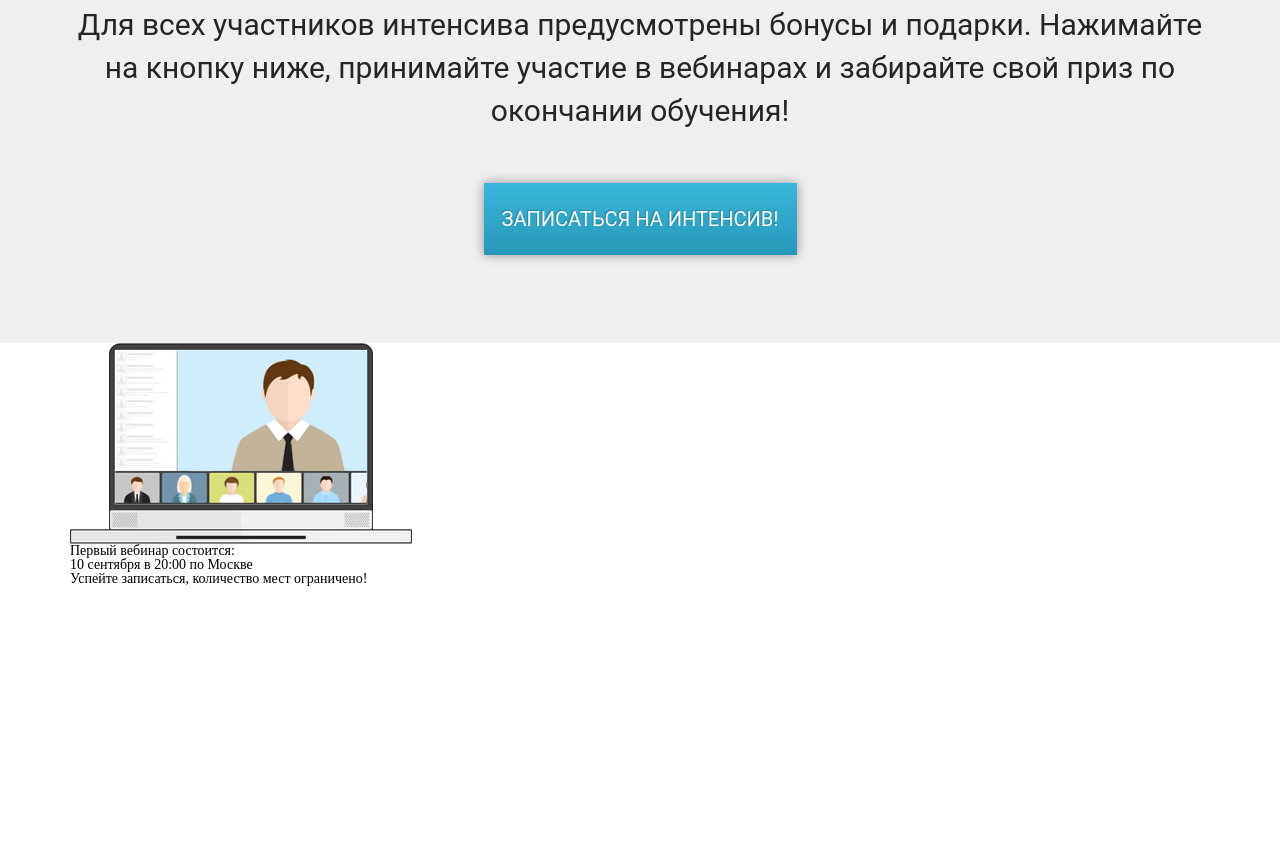
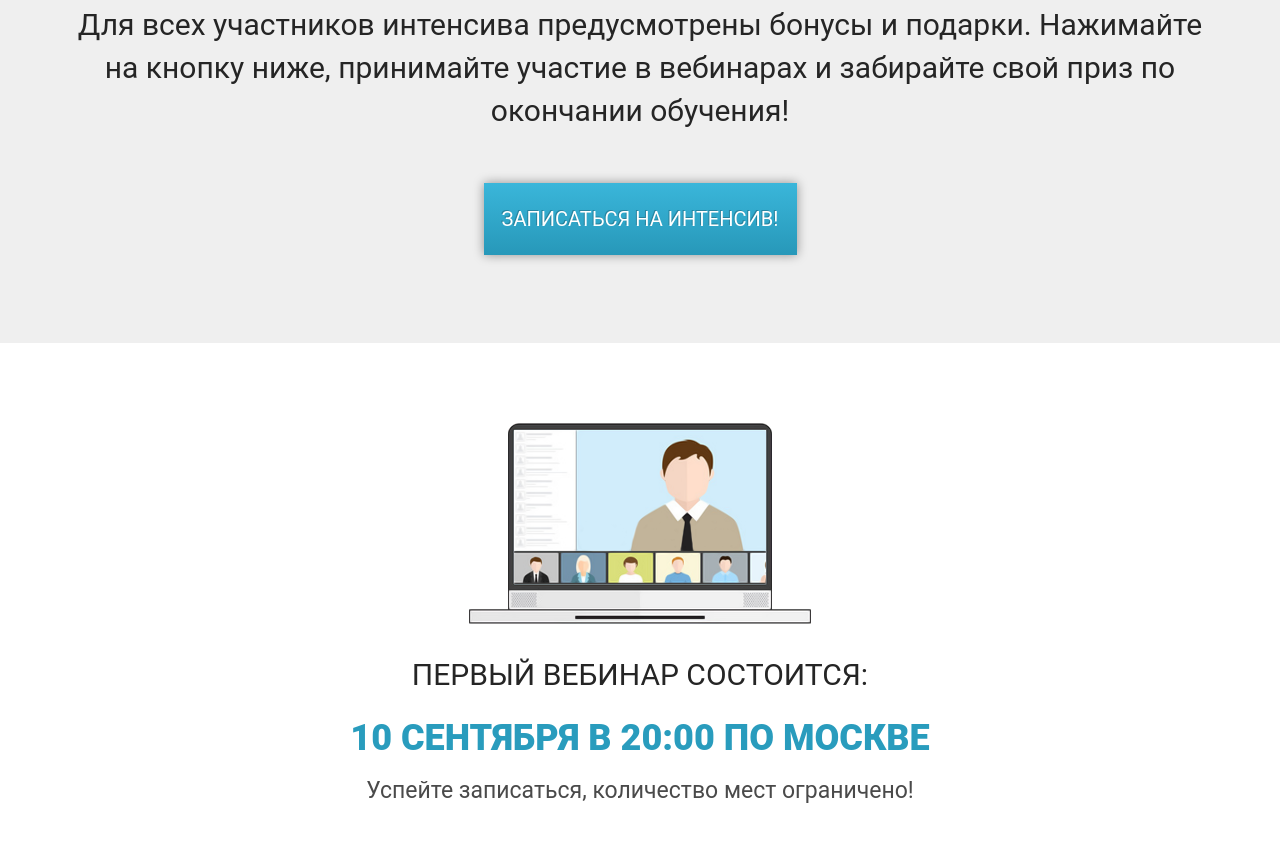
Before and after one commit to LiiaZubova07/WordPress, a plain HTML site: page index.html in a window 1280 px wide. Shown: the part 2926-3768 px from the top of the page. Before the commit the page ends 3512 px from the top, so only its background shows below. Drawn offline with Linux system fonts and the light colour scheme.

Commit message:
add html section 6

```diff
--- a/style.css
+++ b/style.css
@@ -376,7 +376,8 @@ h2.title {
 	padding-bottom: 88px;
 }
 
-.present .present__icon {
+.present .present__icon,
+.online .online__icon {
 	display: block;
 	margin: 0 auto;
 	/* margin-top: 88px; */
@@ -397,3 +398,44 @@ h2.title {
 }
 
 /*------------------SECTION 6-------------*/
+
+.online {
+	min-height: 512px;
+	padding-top: 80px;
+	padding-bottom: 52px;
+	background-color: #FFFFFF;
+}
+
+.online .online__icon {}
+
+.online .online__header {
+	margin-top: 36px;
+	font-family: 'Roboto';
+	font-weight: 400;
+	font-size: 30px;
+	line-height: 30px;
+	text-align: center;
+	text-transform: uppercase;
+	color: #252525;
+}
+
+.online .online__header-time {
+	margin-top: 30px;
+	font-family: 'Roboto';
+	font-weight: 900;
+	font-size: 36px;
+	line-height: 36px;
+	text-align: center;
+	text-transform: uppercase;
+	color: #299CBD;
+}
+
+.online .online__paragraph {
+	margin-top: 25px;
+	font-family: 'Roboto';
+	font-weight: 400;
+	font-size: 23px;
+	line-height: 20px;
+	text-align: center;
+	color: #4A4A4A;
+}
```
